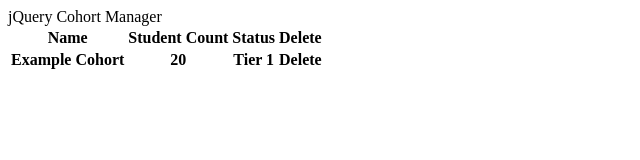
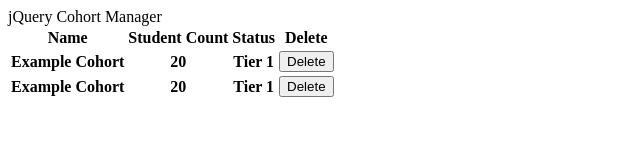
Before and after one commit to hunterEdward98/Cohort-manager, a plain HTML site: page index.html in a window 1280 px wide. Shown: the whole page, without its empty margins (0-640 px from the left). Drawn offline with Linux system fonts and the light colour scheme.

Commit message:
changed delete to buttons, added second row to table

```diff
--- a/index.html
+++ b/index.html
@@ -23,7 +23,13 @@
                     <th>Example Cohort</th>
                     <th>20</th>
                     <th>Tier 1</th>
-                    <th>Delete</th>
+                    <th><button>Delete</button></th>
+                </tr>
+                <tr>
+                    <th>Example Cohort</th>
+                    <th>20</th>
+                    <th>Tier 1</th>
+                    <th><button>Delete</button></th>
                 </tr>
             </tbody>
         </table>
--- /dev/null
+++ b/style.css
@@ -0,0 +1,3 @@
+body {
+    background-color: c0c0c0;
+}
```
